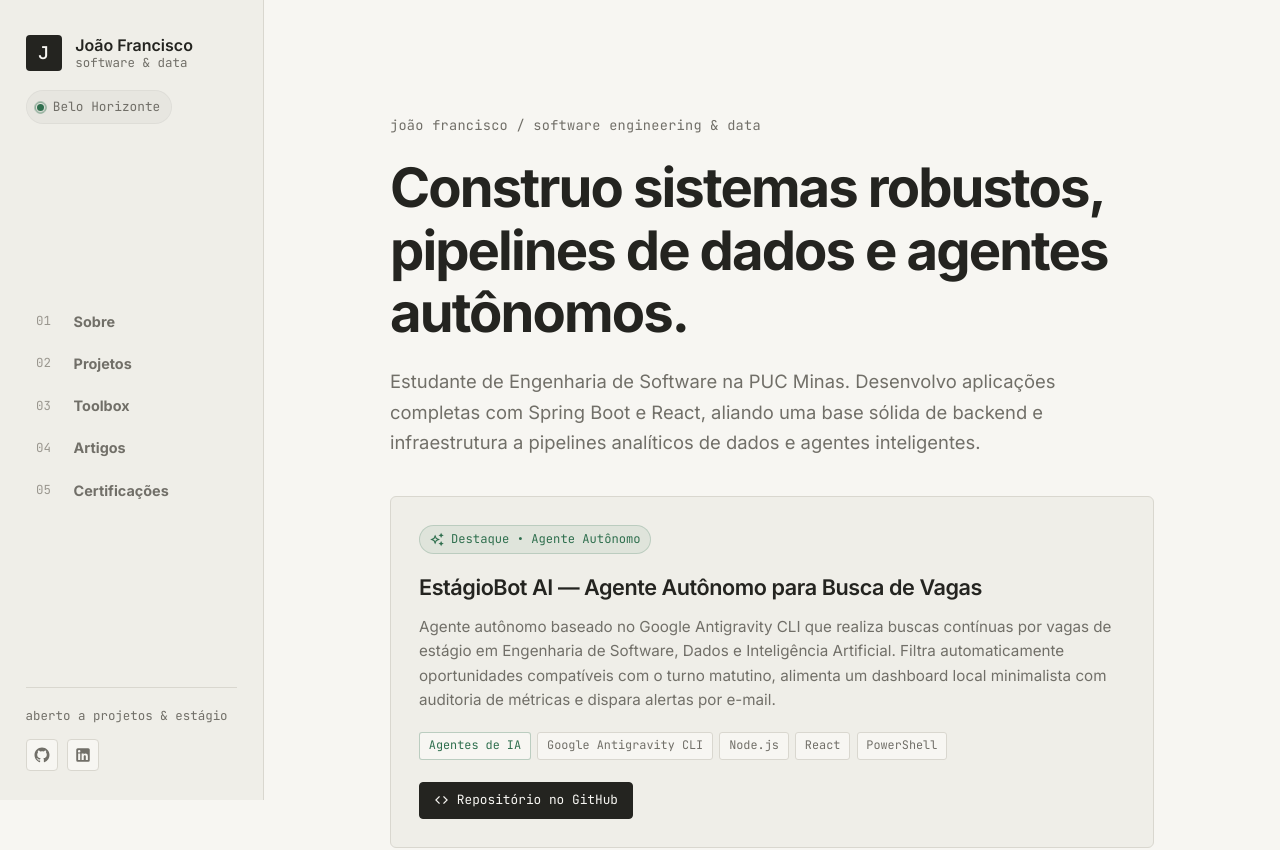
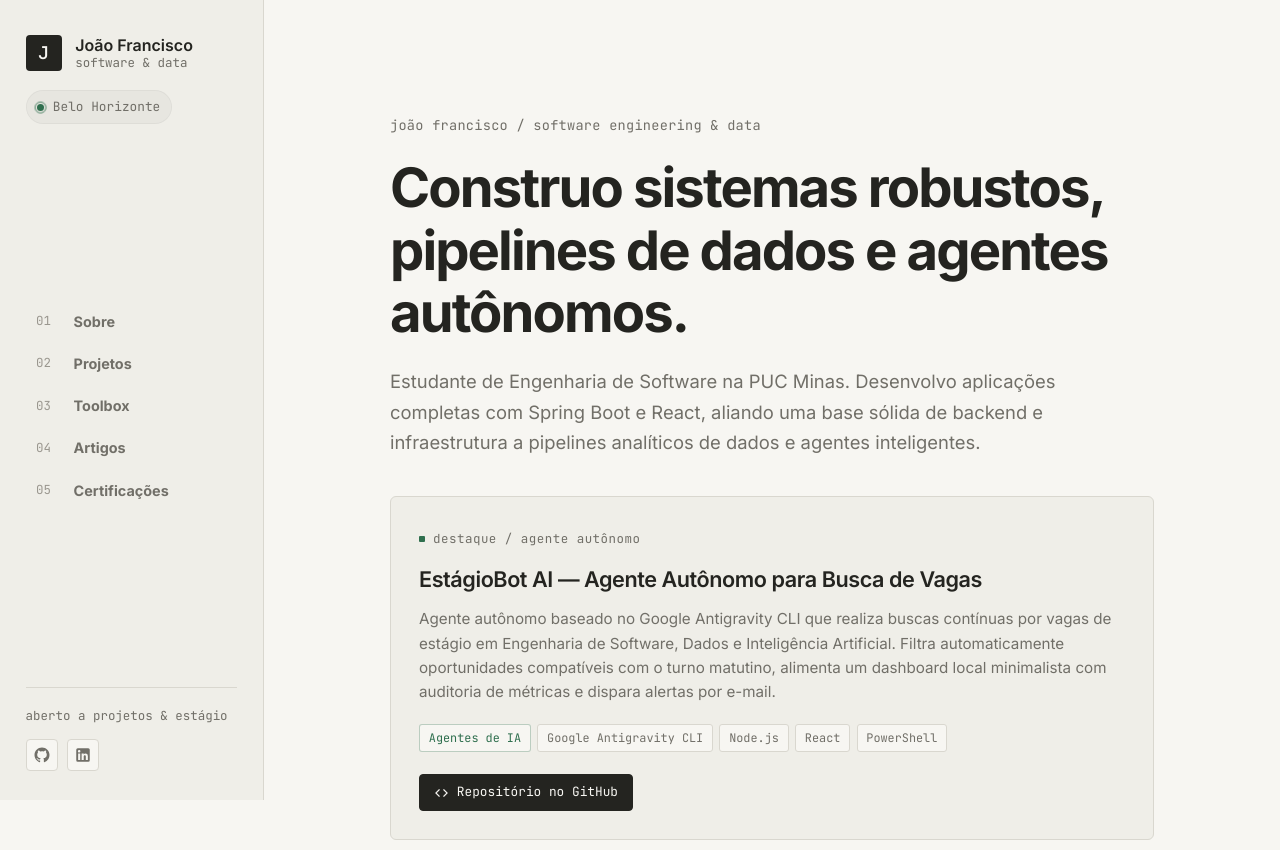
Before and after one commit to joaofr-tech/portfolio, a React (Vite) app: page / in a window 1280 px wide. Shown: the top 850 px of the page. Built offline with nearby package versions, Linux system fonts and the light colour scheme.

Commit message:
style: replace SaaS sparkle pill with clean editorial mono kicker for featured card

```diff
--- a/css/greco.css
+++ b/css/greco.css
@@ -370,18 +370,26 @@ button {
   border-color: var(--line-dark);
 }
 
+.featured-kicker,
 .featured-pill {
   display: inline-flex;
   align-items: center;
-  gap: 0.4rem;
+  gap: 0.5rem;
   font-family: var(--mono-font);
-  font-size: 0.76rem;
-  color: var(--green);
-  background: rgba(47, 111, 78, 0.08);
-  border: 1px solid rgba(47, 111, 78, 0.2);
-  padding: 0.25rem 0.6rem;
-  border-radius: 999px;
-  margin-bottom: 1rem;
+  font-size: 0.78rem;
+  color: var(--muted);
+  letter-spacing: 0.04em;
+  margin-bottom: 0.85rem;
+}
+
+.featured-kicker::before,
+.featured-pill::before {
+  content: "";
+  display: inline-block;
+  width: 6px;
+  height: 6px;
+  background-color: var(--green);
+  border-radius: 1px;
 }
 
 .featured-title {
--- a/src/components/HeroSection.tsx
+++ b/src/components/HeroSection.tsx
@@ -11,11 +11,8 @@ export function HeroSection() {
 
         {/* Featured Card: EstágioBot AI */}
         <article className="featured-card">
-          <div className="featured-pill">
-            <span className="material-symbols-outlined" style={{ fontSize: '15px' }} aria-hidden="true">
-              auto_awesome
-            </span>
-            <span>Destaque • Agente Autônomo</span>
+          <div className="featured-kicker mono">
+            destaque / agente autônomo
           </div>
           <h2 className="featured-title">EstágioBot AI — Agente Autônomo para Busca de Vagas</h2>
           <p className="featured-desc">
```
